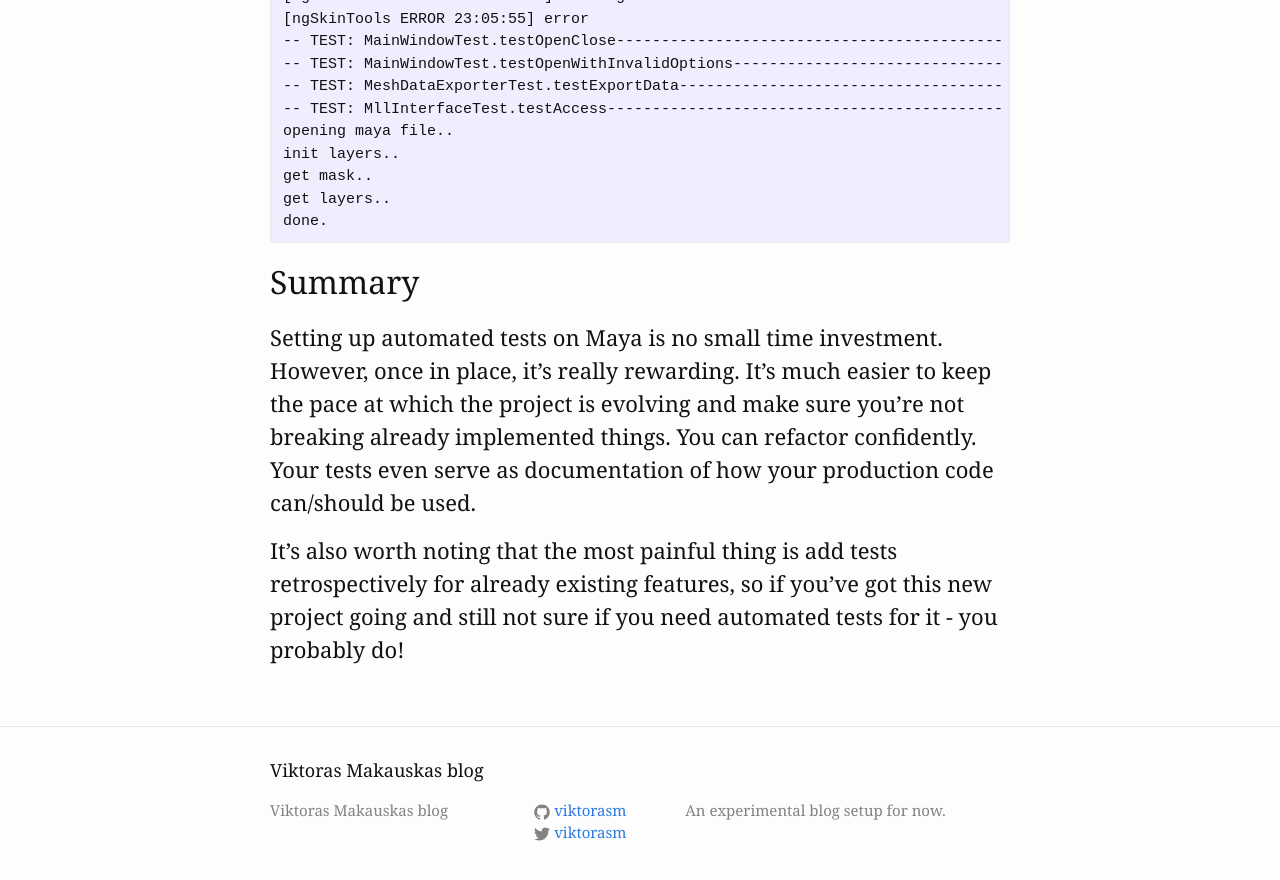
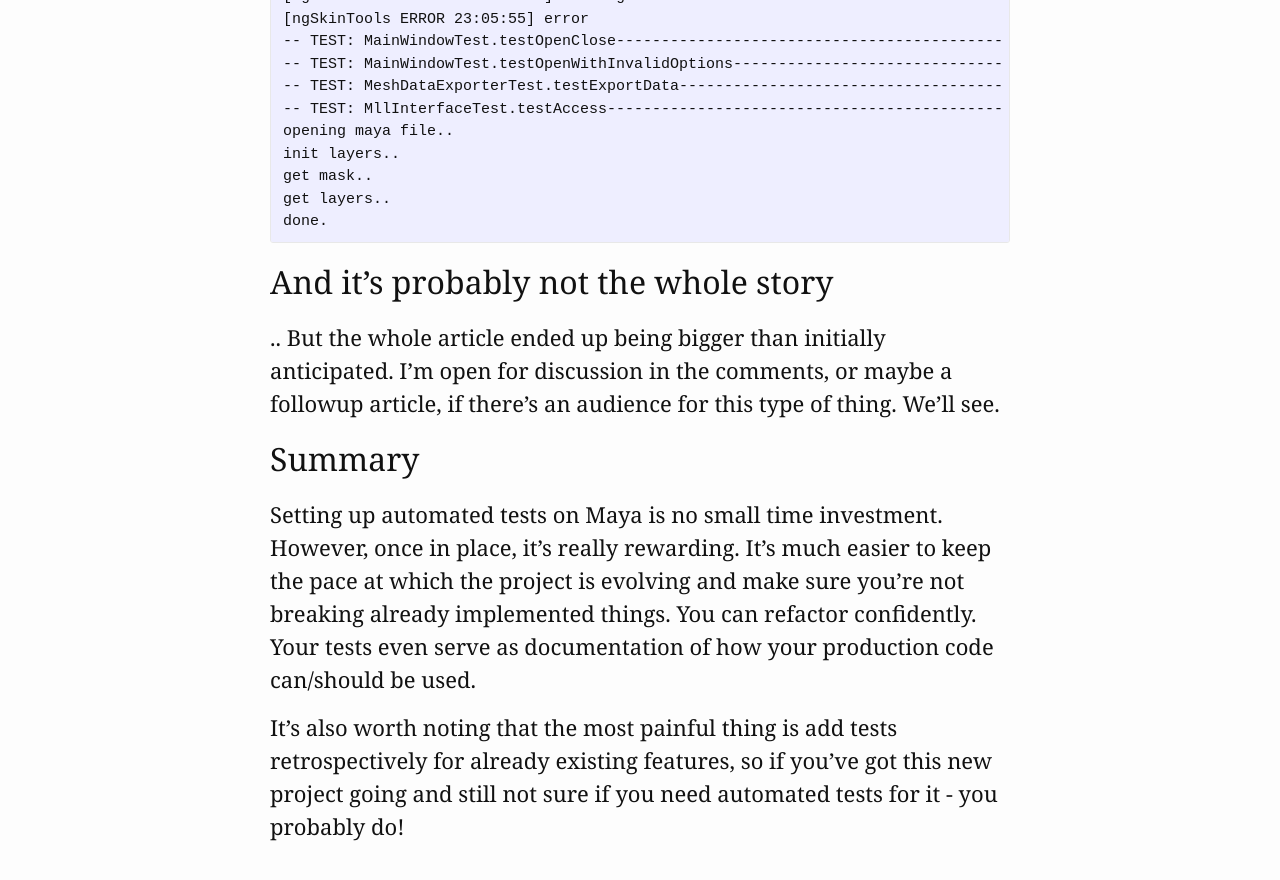
Before and after one commit to viktorasm/viktorasm.github.io, a Jekyll site: the page built from _posts/2015-01-01-automated-testing-maya-plugin-development.md, in a window 1280 px wide and 900 px high, scrolled down 10619 px. Shown: the top 880 px of the window. Built offline with Jekyll 4.4.1, drawn with Linux system fonts in a browser that asks for light colours; comment, search, counter and statistics services are not loaded.

Commit message:
minor edits

```diff
--- a/_posts/2015-01-01-automated-testing-maya-plugin-development.md
+++ b/_posts/2015-01-01-automated-testing-maya-plugin-development.md
@@ -256,6 +256,10 @@ get layers..
 done.</code>
 </pre>
 
+## And it's probably not the whole story
+
+.. But the whole article ended up being bigger than initially anticipated. I'm open for discussion in the comments, or maybe a followup article, if there's an audience for this type of thing. We'll see.
+
 ## Summary
 
 Setting up automated tests on Maya is no small time investment. However, once in place, it's really rewarding. It's much easier to keep the pace at which the project is evolving and make sure you're not breaking already implemented things. You can refactor confidently. Your tests even serve as documentation of how your production code can/should be used.
```
